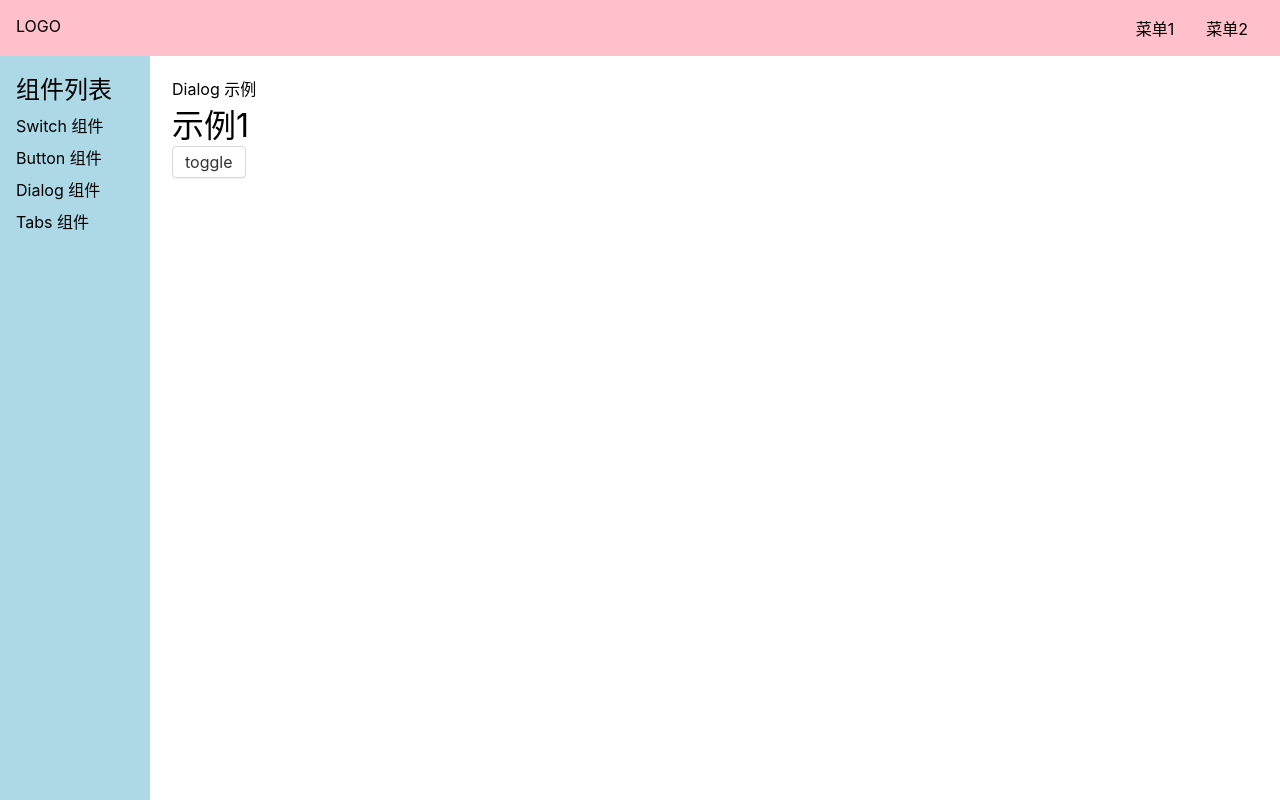
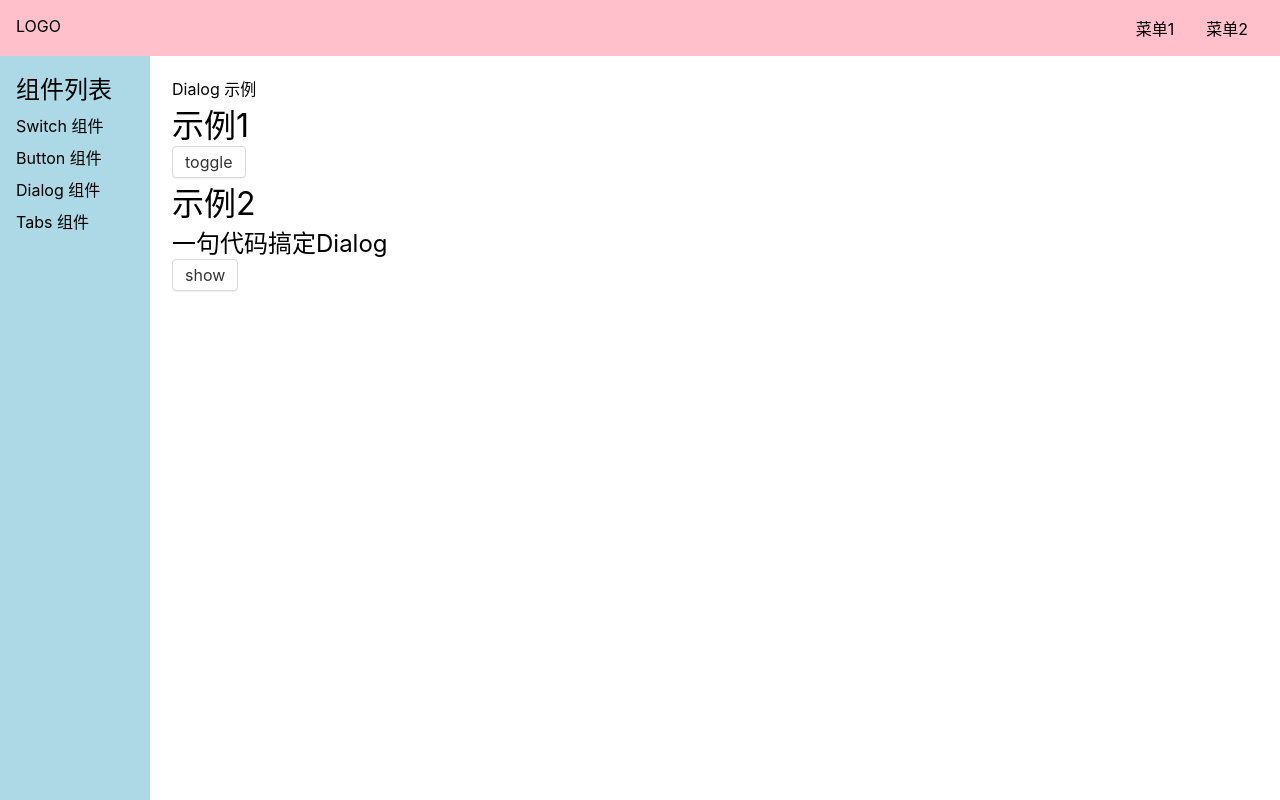
Before and after one commit to xuansining/mina-ui, a Vue app: page /#/doc/dialog in a window 1280 px wide. Built offline with nearby package versions, Linux system fonts and the light colour scheme.

Commit message:
一句代码搞定Dialog

```diff
--- a/src/components/DialogDemo.vue
+++ b/src/components/DialogDemo.vue
@@ -17,12 +17,17 @@
       <p>hi.................</p>
     </template>
   </Dialog>
+
+  <h1>示例2</h1>
+  <h2>一句代码搞定Dialog</h2>
+  <Button @click="showDialog">show</Button>
 </template>
 
 <script lang="ts">
 import Dialog from "../libs/Dialog.vue";
 import Button from "../libs/Button.vue";
-import { ref } from "vue";
+import { ref, h } from "vue";
+import { openDialog } from "../libs/openDialog";
 export default {
   components: {
     Dialog,
@@ -34,12 +39,25 @@ export default {
       x.value = !x.value;
     };
     const f1 = () => {
+      console.log("ok");
+
       return true;
     };
     const f2 = () => {
-      return false;
+      console.log("cancel");
+
+      return true;
     };
-    return { x, toggle, f1, f2 };
+    const showDialog = () => {
+      openDialog({
+        title: h("strong", {}, "标题"),
+        content: "你好",
+        onOk: f1,
+        onCancel: f2,
+        onClickOverlayClose: true,
+      });
+    };
+    return { x, toggle, f1, f2, showDialog };
   },
 };
 </script>
--- a/src/libs/Dialog.vue
+++ b/src/libs/Dialog.vue
@@ -1,4 +1,5 @@
 <template>
+  <teleport to="body">
     <template v-if="visible">
       <div class="mina-dialog-overlay" @click="onClickOverlay"></div>
       <div class="mina-dialog-wrapper">
@@ -17,6 +18,7 @@
         </div>
       </div>
     </template>
+  </teleport>
 </template>
 
 
--- /dev/null
+++ b/src/libs/openDialog.ts
@@ -0,0 +1,39 @@
+import { createApp, h } from 'vue'
+import Dialog from './Dialog.vue'
+export const openDialog = (options) => {
+    const div = document.createElement('div')
+    document.body.appendChild(div)
+    const { title, content, onOk, onCancel, onClickOverlayClose } = options
+
+    const close = () => {
+
+        app.unmount();
+        div.remove();
+    }
+    const app = createApp({
+        render() {
+            return h(Dialog, {
+                visible: true,
+                "onUpdate:visible": (newVisible) => {
+
+
+                    if (!newVisible) {
+                        close()
+                    }
+                    //监听visible的变化
+                },
+                onOk: onOk,
+                onCancel: onCancel,
+                onClickOverlayClose
+
+            }, {
+                title,
+                content
+            }
+
+            )
+        }
+    })
+    app.mount(div)
+
+}
```
Lines whose indentation alone changed are shown as unchanged.
